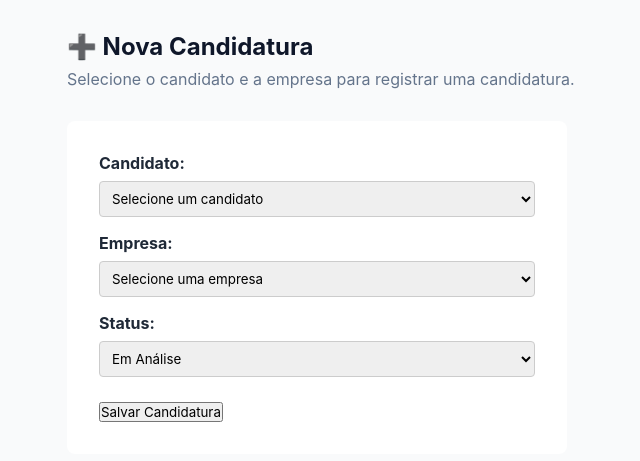
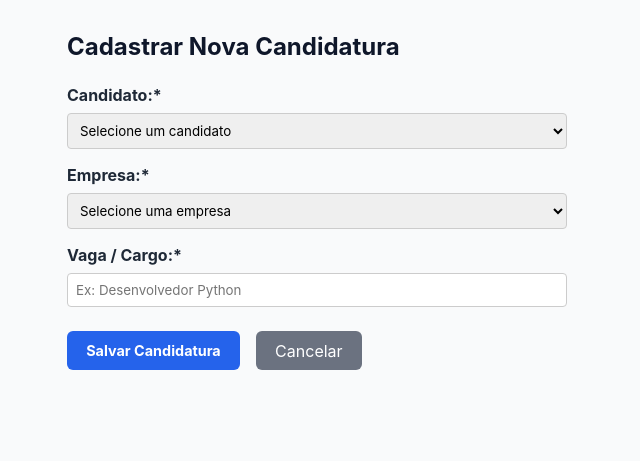
Before and after one commit to carolresolve/job-application-tracker, a Flask app: page /candidaturas/nova in a window 1280 px wide. Shown: the part 56-517 px from the top of the page, without its empty margins (139-779 px from the left). Run offline with Flask 3, Linux system fonts and the light colour scheme; data that the repository does not hold is empty.

Commit message:
Corrige salvamento de candidaturas e finaliza CRUD completo

```diff
--- a/app.py
+++ b/app.py
@@ -30,28 +30,43 @@ def listar_candidaturas():
 @app.route("/candidaturas/nova", methods=["GET", "POST"])
 def cadastrar_candidatura():
     banco = conectar_banco()
+    candidatos_coll = banco["candidatos"]
+    empresas_coll = banco["empresas"]
+    candidaturas_coll = banco["candidaturas"]
+
+    erro = None
+    candidatos = list(candidatos_coll.find())
+    empresas = list(empresas_coll.find())
 
     if request.method == "POST":
         candidato_id = request.form.get("candidato_id")
         empresa_id = request.form.get("empresa_id")
-        status = request.form.get("status")
+        vaga = request.form.get("vaga", "").strip()
+        status = request.form.get("status", "Em Análise").strip()
 
-        candidato = banco["candidatos"].find_one({"_id": ObjectId(candidato_id)})
-        empresa = banco["empresas"].find_one({"_id": ObjectId(empresa_id)})
+        if not candidato_id or not empresa_id or not vaga:
+            erro = "Por favor, preencha todos os campos obrigatórios."
+        else:
+            cand = candidatos_coll.find_one({"_id": ObjectId(candidato_id)})
+            emp = empresas_coll.find_one({"_id": ObjectId(empresa_id)})
 
-        banco["candidaturas"].insert_one({
-            "candidato_id": ObjectId(candidato_id),
-            "nome_candidato": candidato["nome"] if candidato else "",
-            "empresa_id": ObjectId(empresa_id),
-            "nome_empresa": empresa["nome"] if empresa else "",
-            "status": status
-        })
+            if not cand or not emp:
+                erro = "Candidato ou empresa selecionada não foram encontrados."
+            else:
+                from datetime import datetime
 
-        return redirect(url_for("listar_candidaturas"))
+                candidaturas_coll.insert_one({
+                    "candidato_id": ObjectId(candidato_id),
+                    "candidato_nome": cand.get("nome", "Sem Nome"),
+                    "empresa_id": ObjectId(empresa_id),
+                    "empresa_nome": emp.get("nome", "Sem Nome"),
+                    "vaga": vaga,
+                    "status": status,
+                    "data": datetime.now().strftime("%d/%m/%Y")
+                })
+                return redirect(url_for("listar_candidaturas"))
 
-    candidatos = list(banco["candidatos"].find())
-    empresas = list(banco["empresas"].find())
-    return render_template("nova_candidatura.html", candidatos=candidatos, empresas=empresas)
+    return render_template("nova_candidatura.html", candidatos=candidatos, empresas=empresas, erro=erro)
 
 @app.route("/empresas")
 def listar_empresas():
@@ -270,5 +285,67 @@ def editar_candidato(id):
 
     return render_template("editar_candidato.html", candidato=candidato, competencias=COMPETENCIAS_DISPONIVEIS)
 
+@app.route("/candidaturas/excluir/<id>", methods=["POST"])
+def excluir_candidatura(id):
+    banco = conectar_banco()
+    banco["candidaturas"].delete_one({"_id": ObjectId(id)})
+    return redirect(url_for("listar_candidaturas"))
+
+@app.route("/candidaturas/editar/<id>", methods=["GET", "POST"])
+def editar_candidatura(id):
+    banco = conectar_banco()
+    candidaturas_coll = banco["candidaturas"]
+    candidatos_coll = banco["candidatos"]
+    empresas_coll = banco["empresas"]
+
+    candidatura = candidaturas_coll.find_one({"_id": ObjectId(id)})
+    if not candidatura:
+        return redirect(url_for("listar_candidaturas"))
+
+    erro = None
+    candidatos = list(candidatos_coll.find())
+    empresas = list(empresas_coll.find())
+
+    # Lista de status possíveis para a vaga
+    status_opcoes = ["Em Análise", "Entrevista Agendada", "Em Teste Técnico", "Aprovado", "Rejeitado"]
+
+    if request.method == "POST":
+        candidato_id = request.form.get("candidato_id")
+        empresa_id = request.form.get("empresa_id")
+        vaga = request.form.get("vaga", "").strip()
+        status = request.form.get("status", "").strip()
+
+        if not candidato_id or not empresa_id or not vaga:
+            erro = "Por favor, preencha todos os campos obrigatórios."
+        else:
+            cand = candidatos_coll.find_one({"_id": ObjectId(candidato_id)})
+            emp = empresas_coll.find_one({"_id": ObjectId(empresa_id)})
+
+            if not cand or not emp:
+                erro = "Candidato ou Empresa inválidos."
+            else:
+                candidaturas_coll.update_one(
+                    {"_id": ObjectId(id)},
+                    {"$set": {
+                        "candidato_id": ObjectId(candidato_id),
+                        "candidato_nome": cand["nome"],
+                        "empresa_id": ObjectId(empresa_id),
+                        "empresa_nome": emp["nome"],
+                        "vaga": vaga,
+                        "status": status
+                    }}
+                )
+                return redirect(url_for("listar_candidaturas"))
+
+    return render_template(
+        "editar_candidatura.html",
+        candidatura=candidatura,
+        candidatos=candidatos,
+        empresas=empresas,
+        status_opcoes=status_opcoes,
+        erro=erro
+    )
+
+
 if __name__ == "__main__":
     app.run(debug=True, port=5001)
--- a/templates/nova_candidatura.html
+++ b/templates/nova_candidatura.html
@@ -1,49 +1,28 @@
-{% extends "base.html" %} {% block content %}
-<div class="boas-vindas">
-  <h2>➕ Nova Candidatura</h2>
-  <p>Selecione o candidato e a empresa para registrar uma candidatura.</p>
+{% extends 'base.html' %}
+
+{% block content %}
+<h2>Cadastrar Nova Candidatura</h2>
+
+{% if erro %}
+<div class="alert-error">
+    {{ erro }}
 </div>
+{% endif %}
 
-<form
-  action="/candidaturas/nova"
-  method="POST"
-  style="max-width: 500px; background: #fff; padding: 2rem; border-radius: 8px"
->
-  <div style="margin-bottom: 1rem">
-    <label style="display: block; margin-bottom: 0.5rem; font-weight: bold"
-      >Candidato:</label
-    >
-    <select
-      name="candidato_id"
-      required
-      style="
-        width: 100%;
-        padding: 0.5rem;
-        border-radius: 4px;
-        border: 1px solid #ccc;
-      "
-    >
+<form method="POST" action="/candidaturas/nova" class="form-container">
+    <div class="form-group">
+        <label for="candidato_id">Candidato:*</label>
+        <select id="candidato_id" name="candidato_id" class="form-control" required>
             <option value="">Selecione um candidato</option>
             {% for c in candidatos %}
-      <option value="{{ c._id }}">{{ c.nome }}</option>
+            <option value="{{ c._id }}">{{ c.nome }} ({{ c.email }})</option>
             {% endfor %}
         </select>
     </div>
 
-  <div style="margin-bottom: 1rem">
-    <label style="display: block; margin-bottom: 0.5rem; font-weight: bold"
-      >Empresa:</label
-    >
-    <select
-      name="empresa_id"
-      required
-      style="
-        width: 100%;
-        padding: 0.5rem;
-        border-radius: 4px;
-        border: 1px solid #ccc;
-      "
-    >
+    <div class="form-group">
+        <label for="empresa_id">Empresa:*</label>
+        <select id="empresa_id" name="empresa_id" class="form-control" required>
             <option value="">Selecione uma empresa</option>
             {% for e in empresas %}
             <option value="{{ e._id }}">{{ e.nome }}</option>
@@ -51,26 +30,14 @@
         </select>
     </div>
 
-  <div style="margin-bottom: 1.5rem">
-    <label style="display: block; margin-bottom: 0.5rem; font-weight: bold"
-      >Status:</label
-    >
-    <select
-      name="status"
-      style="
-        width: 100%;
-        padding: 0.5rem;
-        border-radius: 4px;
-        border: 1px solid #ccc;
-      "
-    >
-      <option value="Em Análise">Em Análise</option>
-      <option value="Entrevista Agendada">Entrevista Agendada</option>
-      <option value="Aprovado">Aprovado</option>
-      <option value="Reprovado">Reprovado</option>
-    </select>
+    <div class="form-group">
+        <label for="vaga">Vaga / Cargo:*</label>
+        <input type="text" id="vaga" name="vaga" class="form-control" placeholder="Ex: Desenvolvedor Python" required>
     </div>
 
-  <button type="submit" class="btn">Salvar Candidatura</button>
+    <div style="display: flex; gap: 1rem; margin-top: 1.5rem;">
+        <button type="submit" class="btn-primary">Salvar Candidatura</button>
+        <a href="/candidaturas" class="btn-secondary">Cancelar</a>
+    </div>
 </form>
 {% endblock %}
```
Also changed, not shown: templates/candidaturas.html (+25 -11 lines), templates/editar_candidatura.html (added, +54 -0 lines). Lines whose indentation alone changed are shown as unchanged.
